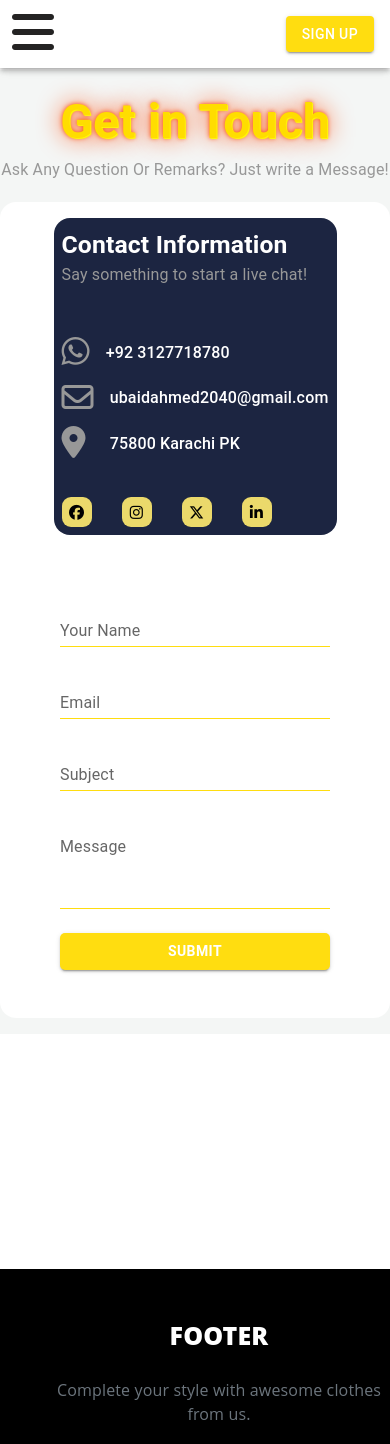
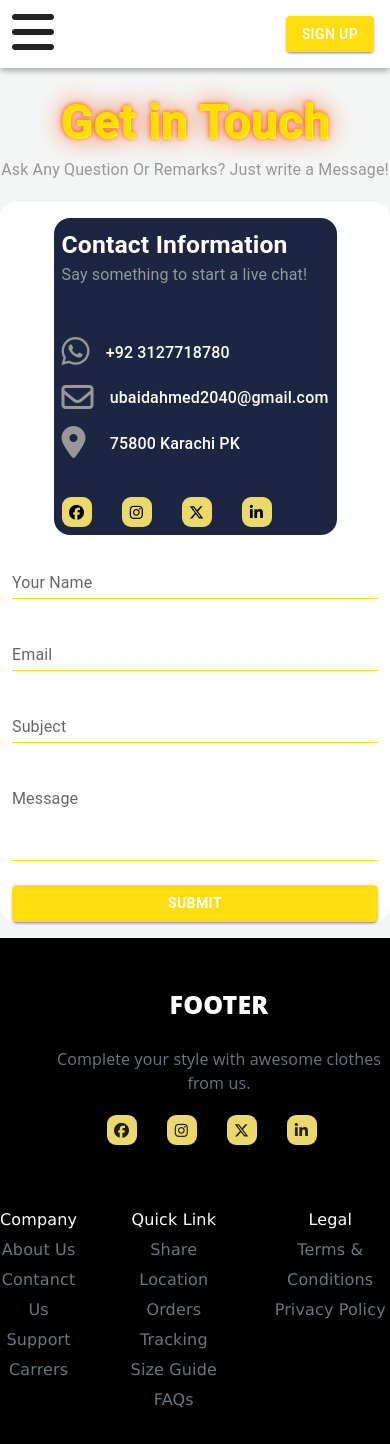
Before and after one commit to ubaidahmed04/ShopNest, a React (Vite) app: page /contact in a window 390 px wide. Shown: the top 1444 px of the page. Built offline with nearby package versions, Linux system fonts and the light colour scheme.

Commit message:
change styles

```diff
--- a/src/Components/AboutSection/About.css
+++ b/src/Components/AboutSection/About.css
@@ -1,4 +1,4 @@
-.main{
+.about-page{
     background-color: #F4F6F5;
     margin-top: 70px;
     margin-bottom: 235px;
--- a/src/Components/AboutSection/AboutSec.jsx
+++ b/src/Components/AboutSection/AboutSec.jsx
@@ -4,7 +4,7 @@ import { TextField } from "@mui/material";
 function AboutSec() {
   return (
     <>
-      <div className="main fs-1 fw-bold">
+      <div className="about-page fs-1 fw-bold">
       This page is in progress...
 
 
--- a/src/Components/Contact/ContactSec.jsx
+++ b/src/Components/Contact/ContactSec.jsx
@@ -104,7 +104,7 @@ function ContactSec() {
             </div>
           </div>
         </div>
-        <div className="d-flex col-12 col-lg-6 col-md-6 flex-column text-field p-sm-3 p-5 ml-lg-5">
+        <div className="d-flex col-12 col-lg-6 col-md-6 flex-column text-field p-sm-3  ml-lg-5">
           <Form ref={form} onSubmit={handleSubmit(onSubmit)} className="d-flex flex-column gap-4">
             <div className="d-flex">
               <TextField
@@ -178,7 +178,7 @@ function ContactSec() {
                 }}
               />
             </div>
-            <div className="d-flex flex-grow-1">
+            <div className="d-flex">
               <TextField
                 id="filled-multiline-static"
                 label="Message"
```
